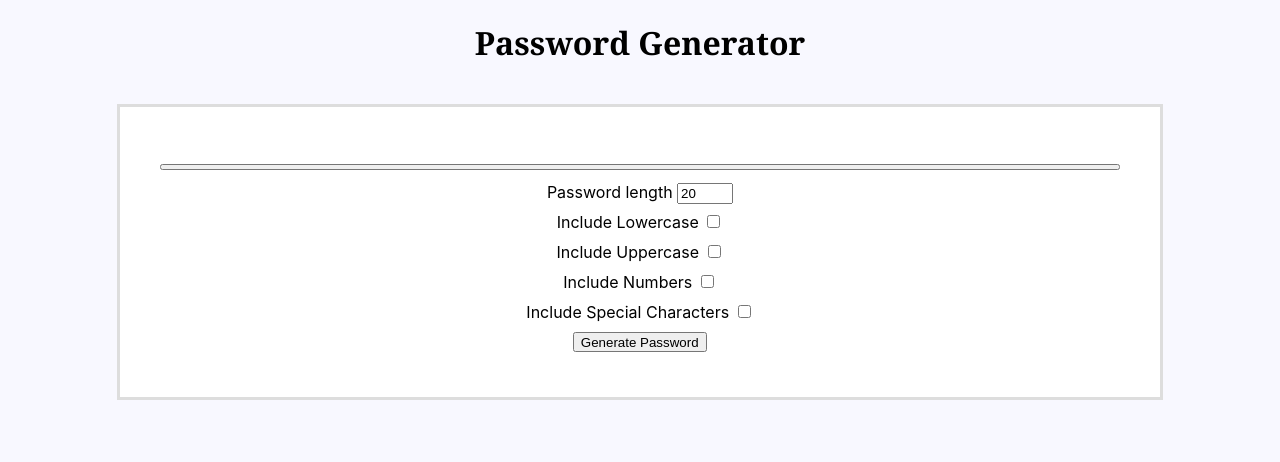
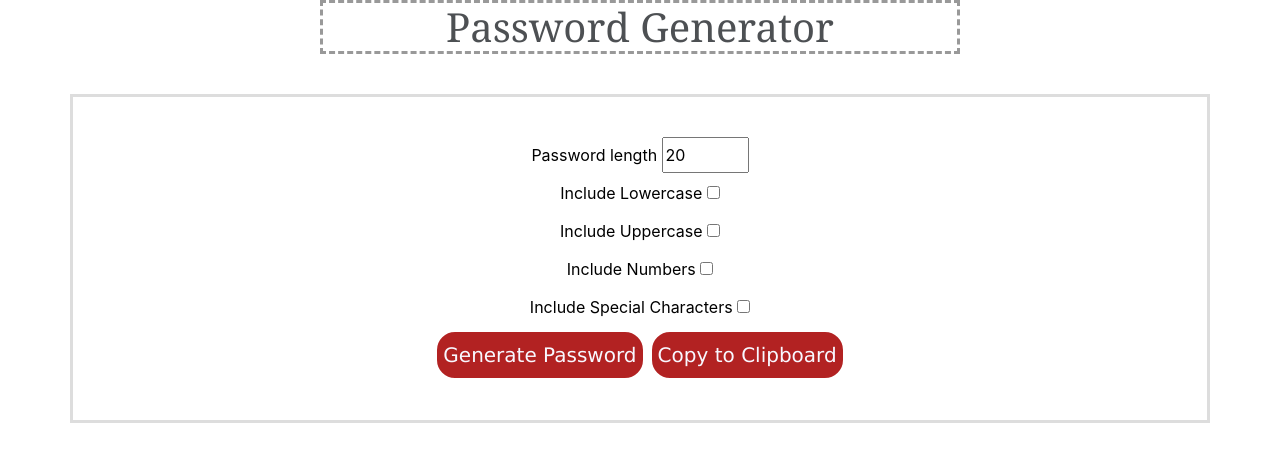
Before and after one commit to Colin-Cunningham/Random-Pass-Generator, a plain HTML site: page index.html in a window 1280 px wide. Drawn offline with nearby package versions, Linux system fonts and the light colour scheme.

Commit message:
Used bootstrap to create a semi-repsonsive page while making it look more professional overall.

```diff
--- a/index.html
+++ b/index.html
@@ -5,17 +5,16 @@
     <meta name="viewport" content="width=device-width, initial-scale=1.0" />
     <meta http-equiv="X-UA-Compatible" content="ie=edge" />
     <link rel="stylesheet" href="style.css">
+    <link rel="stylesheet" href="https://stackpath.bootstrapcdn.com/bootstrap/4.4.1/css/bootstrap.min.css" integrity="sha384-Vkoo8x4CGsO3+Hhxv8T/Q5PaXtkKtu6ug5TOeNV6gBiFeWPGFN9MuhOf23Q9Ifjh" crossorigin="anonymous">
     <title>Password Generator</title>
   </head>
   <body>
   </body>
 
   <h1>Password Generator</h1>
-    <div class="container">
+    <div class="container-md">
         <div class="password-container">
             <span id="password"></span>
-            <button class="button" id="clipboard">
-            </button>
         <div class="option">
             <label for="length">Password length</label>
             <input type="number" id="length" min= "4" max="20" value="20"/>
@@ -39,7 +38,11 @@
             <button class="button-large" id= Generate>
                 Generate Password
             </button>
+            <button class="button-large" id= clipboard>
+                Copy to Clipboard
+            </button>
         </div>
+
     <script src="script.js"></script>
 
     </div>
--- a/script.js
+++ b/script.js
@@ -1,40 +1,45 @@
-const resultEl= document.getElementById("clipboard");
-const lengthEl= document.getElementById("length");
-const numberEl= document.getElementById("Numbers");
-const specialEl= document.getElementById("Special");
-const upperEl= document.getElementById("Uppercase");
-const lowerEl= document.getElementById("Lowercase");
-const generateEl= document.getElementById("Generate");
-const clipboardEl= document.getElementById("clipboard");
-const randomFunc = {
+//Created the Variable elements that will store the inputs//
+var resultEl= document.getElementById("password");
+var lengthEl= document.getElementById("length");
+var numberEl= document.getElementById("Numbers");
+var specialEl= document.getElementById("Special");
+var upperEl= document.getElementById("Uppercase");
+var lowerEl= document.getElementById("Lowercase");
+var generateEl= document.getElementById("Generate");
+var clipboardEl= document.getElementById("clipboard");
+var randomFunc = {
     lower: getRandomLowerCase,
     upper: getRandomUpperCase,
     special: getRandomSpecial,
     number: getRandomNumber,
 };
 
-clipboardEl.addEventListener('click',  () => {
-    document.execCommand('copy');
 
-})
+// The random string functions that will run to retrieve info//
 
+//Lowercase Randomizer//
 function getRandomLowerCase()
-{ return String.fromCharCode((Math.floor(Math.random() * 26) + 97))
+{ var special = 'abcdefghijklmnopqrstuvwxyz';
+    return special[Math.floor(Math.random()*special.length)]
 }
 
+//Upper Case Randomizer//
 function getRandomUpperCase()
-{ return String.fromCharCode((Math.floor(Math.random() * 26) + 65))
+{ var special = 'ABCDEFGHIJKLMNOPQRSTUVWXYZ';
+    return special[Math.floor(Math.random()*special.length)]
 }
 
+//Number Randomizer//
 function getRandomNumber()
 { return Math.floor(Math.random()*10);
 }
-
+//Special Character//
 function getRandomSpecial()
-{ const special = '!@#$%^&*(){}[]=/<>,.';
+{ var special = '!@#$%^&*(){}[]=/<>,.';
     return special[Math.floor(Math.random()*special.length)]
 }
 
+//Actual create password function//
 function createPass(lower, upper, special, number, length){
     let createPass = "";
 
@@ -54,9 +59,11 @@ function createPass(lower, upper, special, number, length){
        )
 
    }
+   // Making the password the desired length//
    var finalPass = createPass.slice(0, length)
    return finalPass
 }
+//Event listener section//
 
 generateEl.addEventListener('click', function(){
     var length= parseInt(lengthEl.value);
@@ -68,3 +75,9 @@ generateEl.addEventListener('click', function(){
    resultEl.innerText = createPass(wantsUpper, wantsLower, wantsSpecial, wantsNumber, length);
 
    })
+
+//Attempted to Create a copy to clipboard button//
+clipboardEl.addEventListener('click',  () => {
+    document.execCommand('copy');
+
+})
--- a/style.css
+++ b/style.css
@@ -1,5 +1,6 @@
-.container  {
-    position: relative;
+.container-md  {
+    position: sticky;
+    display: flexbox;
     width: 960px;
     padding: 40px;
     margin: 0 auto;
@@ -9,27 +10,46 @@
     border-style: solid;
     border-color: #dddddd;
     background-color: #ffffff;
-    line-height: 30px;}
+    line-height: 30px;
+}
 
-.option { text-align: center;
+
+.password-container{width: fit-content;
+        font-family: Verdana, Geneva, Tahoma, sans-serif;
+        margin: 0 auto;
+        text-align: center;
+        }
+div2 { border-style: dashed;}
+
+
+.option {
         font-family: -apple-system, BlinkMacSystemFont, 'Segoe UI', Roboto, Oxygen, Ubuntu, Cantarell, 'Open Sans', 'Helvetica Neue', sans-serif;
         color: black;
+        margin: 0 auto;
+        text-align: center;
 
         }
-.button-large { margin-left: 43%;
-    height: 20px;
+.button-large { margin: 0 auto;
+    height: 50px;
+    width: fit-content;
+    border-style: solid;
+    border-color: #ffffff;
+    background-color: firebrick;
+    border-radius: 20px;
+    color: ghostwhite;
+    font-size: 20px;
 }
-#clipboard {width: 100%;
-font-family: Impact, Haettenschweiler, 'Arial Narrow Bold', sans-serif;
-font-size: 30px;
-}
+
 
 
 h1 { text-align: center;
     font-family: Cambria, Cochin, Georgia, Times, 'Times New Roman', serif;
-
     width: 50%;
-    margin-left: 25% ;}
+    margin: 0 auto;
+    border-style: dashed;
+    border-color: grey;
+    opacity: 80%;
+}
 
 
-    body {background-color: #f8f8ff;}
+    body {background-color: grey;}
```
Also changed, not shown: 1 other file.
